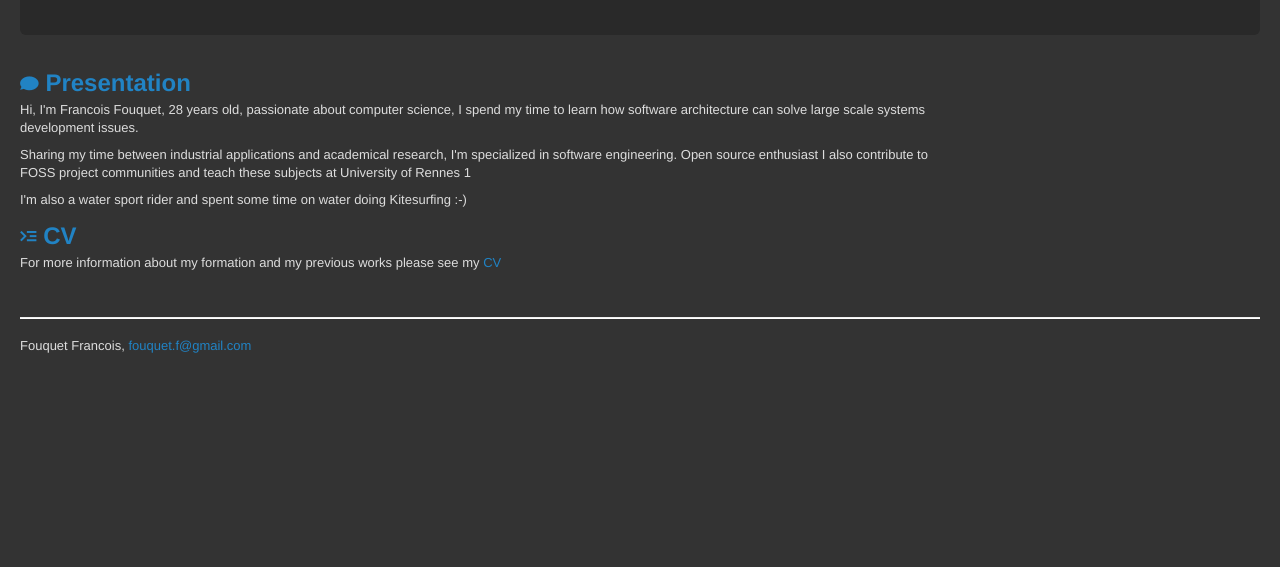
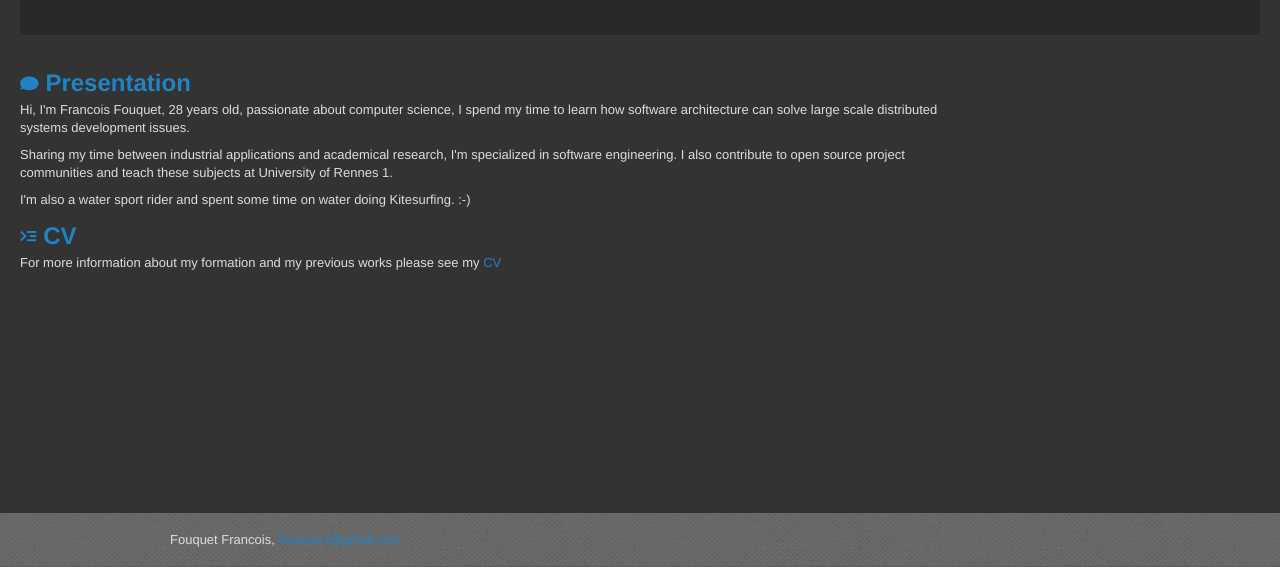
Before and after one commit to dukeboard/francoisfouquet, a plain HTML site: page about.html in a window 1280 px wide. Shown: the part 233-800 px from the top of the page. Drawn offline with Linux system fonts and the light colour scheme.

Commit message:
add sticky footer

```diff
--- a/about.html
+++ b/about.html
@@ -9,11 +9,6 @@
 
     <!-- Le styles -->
     <style type="text/css">
-        body {
-            padding-top: 80px;
-            padding-bottom: 40px;
-        }
-
         .nav > li.active:after {
             content: ' ';
             height: 0;
@@ -34,6 +29,8 @@
     <![endif]-->
 
     <link rel="stylesheet" href="fonts/raphaelicons/raphaelicons.css" type="text/css">
+
+    <script src="js/jquery-1.7.2.min.js"></script>
 
 </head>
 
@@ -74,9 +71,9 @@
     <div class="row">
         <div class="span12">
             <h2><span class="iconraph">O</span> Presentation</h2>
-            <p>Hi, I'm Francois Fouquet, 28 years old, passionate about computer science, I spend my time to learn how software architecture can solve large scale systems development issues.</p>
-            <p>Sharing my time between industrial applications and academical research, I'm specialized in software engineering. Open source enthusiast I also contribute to FOSS project communities and teach these subjects at University of Rennes 1</p>
-            <p>I'm also a water sport rider and spent some time on water doing Kitesurfing :-)</p>
+            <p>Hi, I'm Francois Fouquet, 28 years old, passionate about computer science, I spend my time to learn how software architecture can solve large scale distributed systems development issues.</p>
+            <p>Sharing my time between industrial applications and academical research, I'm specialized in software engineering. I also contribute to open source project communities and teach these subjects at University of Rennes 1.</p>
+            <p>I'm also a water sport rider and spent some time on water doing Kitesurfing. :-)</p>
         </div>
     </div>
 
@@ -88,16 +85,14 @@
     </div>
 
 
-    <br/>
-    <hr/>
-
-    <footer>
-        <p>Fouquet Francois, <a href="mailto:fouquet.f@gmail.com">fouquet.f@gmail.com</a></p>
-    </footer>
-
+    <div id="push"><!--//--></div>
 </div>
 <!-- /container -->
+<footer role="contentinfo">
+    <div class="container">
+        <p>Fouquet Francois, <a href="mailto:fouquet.f@gmail.com"/>fouquet.f@gmail.com</p>
+    </div>
+</footer>
 
-<script src="js/jquery-1.7.2.min.js"></script>
 </body>
 </html>
--- a/main.less
+++ b/main.less
@@ -1,2 +1,42 @@
 @import "less/bootstrap.less";
 //@import "less/responsive.less";
+
+    footer[role="contentinfo"] {
+
+        padding: 18px 0;
+
+            #gradient > .vertical(@navbarBackground, @navbarBackgroundHighlight);
+            background-attachment: scroll;
+    background-clip: border-box;
+    background-color: #666666;
+    background-image: url("img/texture.png");
+    background-origin: padding-box;
+    background-position: 0 0;
+    background-repeat: repeat;
+    background-size: auto auto;
+  .box-shadow(~"3px 1px 3px rgba(0,0,0,.25), inset 0 -1px 0 rgba(0,0,0,.1)");
+
+    }
+    footer[role="contentinfo"] p {
+        margin: 0;
+    }
+        /* Sticky Footer styles begin */
+    html, body {
+        height: 100%;
+    }
+    #push {
+        height: 54px;
+    }
+    footer[role="contentinfo"] {
+        height: 18px; /* accounts for padding */
+    }
+    body > .container-fluid,
+    body > .container {
+        min-height: 100%;
+        height: auto !important;
+        height: 100%;
+        margin: 0px auto -54px;
+    }
+    .hero-unit {
+        margin-top: 80px;
+    }
```
Also changed, not shown: contact.html (+8 -14 lines), index.html (+9 -16 lines), projects.html (+8 -15 lines), research.html (+8 -14 lines), teaching.html (+7 -11 lines), main.css.
